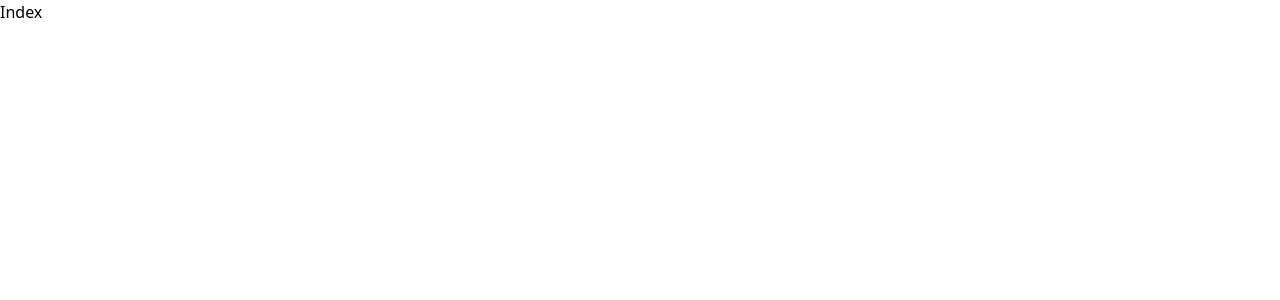
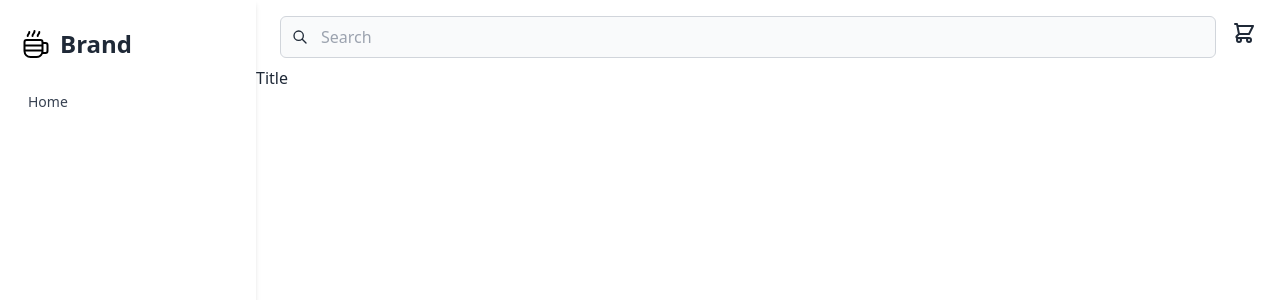
Before and after one commit to adentdk/nextjs-bcrypt-generator, a Next.js app: page / in a window 1280 px wide. Shown: the top 300 px of the page. Built offline with nearby package versions, Linux system fonts and the light colour scheme.

Commit message:
border inset

```diff
--- a/components/organisms/Navbar/index.tsx
+++ b/components/organisms/Navbar/index.tsx
@@ -2,7 +2,7 @@ import TextInputWithIcon from '../../molecules/TextInputWithIcon';
 
 export default function Navbar() {
   return (
-    <nav className="bg-white md:shadow-md py-2 dark:bg-gray-800">
+    <nav className="bg-white border-b-1 dark:border-gray-600 border-inset md:shadow-md pb-2 md:pt-2 dark:bg-gray-800">
       <div className="container px-6 mx-auto md:flex md:justify-between md:items-center">
         <div className="flex flex-1 justify-between">
           <div className="w-full md:mr-4">
--- a/pages/index.tsx
+++ b/pages/index.tsx
@@ -1,9 +1,13 @@
 import { NextPage } from 'next';
+import Paper from '../components/atoms/Paper';
+import DashboardTemplate from '../components/templates/Dashboard';
 
 const Index: NextPage = () => (
-  <>
-    <p>Index</p>
-  </>
+  <DashboardTemplate>
+    <Paper>
+      <h1>Title</h1>
+    </Paper>
+  </DashboardTemplate>
 );
 
 export default Index;
--- a/styles/globals.css
+++ b/styles/globals.css
@@ -1,3 +1,8 @@
 @tailwind base;
 @tailwind components;
+
+.border-inset {
+  border-style: 'dotted'
+}
+
 @tailwind utilities;
```
